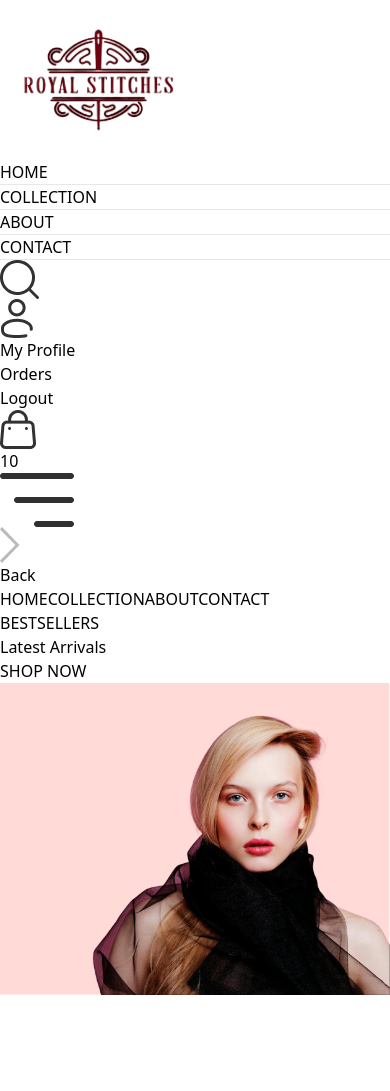
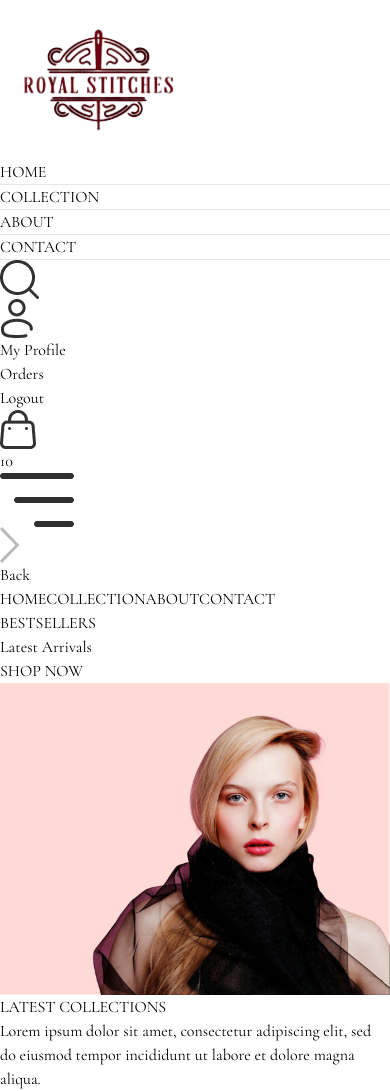
Before and after one commit to TammyBriggs/RoyalStitches-SEFP, a React (Vite) app in the folder frontend/: page / in a window 390 px wide. Before the commit the page ends 995 px from the top, so only its background shows below. Built offline with nearby package versions, Linux system fonts and the light colour scheme.

Commit message:
Hero complete, new components added

```diff
--- a/frontend/src/components/Hero.jsx
+++ b/frontend/src/components/Hero.jsx
@@ -11,7 +11,7 @@
                     <p className='w-8 md:w-11 h-[2px] bg-[#414141]'></p>
                     <p className='font-medium text-sm md:text-base'>BESTSELLERS</p>
                 </div>
-                <h1 className='text-3x1 sm:py-3 lg:text-5xl leading-relaxed'>Latest Arrivals</h1>
+                <h1 className='cormorant-garamond-regular text-3x1 sm:py-3 lg:text-5xl leading-relaxed'>Latest Arrivals</h1>
                 <div className='flex items-center gap-2'>
                   <p className='font-semibold text-sm md:text-base'>SHOP NOW</p>
                   <p className='w-8 md:w-11 h-[2px] bg-[#414141]'></p>
--- /dev/null
+++ b/frontend/src/components/LatestCollection.jsx
@@ -0,0 +1,23 @@
+import React, { useContext } from 'react'
+import { ShopContext } from '../context/ShopContext'
+import Title from './Title';
+
+const LatestCollection = () => {
+
+    const { products } = useContext(ShopContext);
+
+  return (
+    <div className='my-10'>
+        <div className='text-center py-8 text-3xl'>
+            <Title text1={'LATEST'} text2={'COLLECTIONS'} />
+            <p className='w-3/4 m-auto text-xs sm:text-sm md:text-base text-gray-600'>
+            Lorem ipsum dolor sit amet, consectetur adipiscing elit, sed do eiusmod tempor incididunt ut labore et dolore magna aliqua.
+            </p>
+        </div>
+
+
+    </div>
+  )
+}
+
+export default LatestCollection
--- /dev/null
+++ b/frontend/src/components/Title.jsx
@@ -0,0 +1,12 @@
+import React from 'react'
+
+const Title = ({text1, text2}) => {
+  return (
+    <div className='inline-flex gap-2 items-center mb-3'>
+        <p className='text-gray-500'>{text1} <span className='text-gray-700 font-medium'>{text2}</span></p>
+        <p className='w-8 sm:w-12 h-[1px] sm:h-[2px] bg-gray-700'></p>
+    </div>
+  )
+}
+
+export default Title
--- /dev/null
+++ b/frontend/src/context/ShopContext.jsx
@@ -0,0 +1,22 @@
+import { createContext } from "react";
+import { products } from "../assets/assets";
+
+export const ShopContext = createContext();
+
+const ShopContextProvider = (props) => {
+
+    const currency = '$';
+    const delivery_fee = 10;
+
+    const value = {
+        products, currency, delivery_fee
+    }
+
+    return (
+        <ShopContext.Provider value={value}>
+            {props.children}
+        </ShopContext.Provider>
+    )
+}
+
+export default ShopContextProvider;
--- a/frontend/src/index.css
+++ b/frontend/src/index.css
@@ -1,3 +1,5 @@
+@import url('https://fonts.googleapis.com/css2?family=Cormorant+Garamond:ital,wght@0,300;0,400;0,500;0,600;0,700;1,300;1,400;1,500;1,600;1,700&family=Outfit:wght@100..900&display=swap');
+
 @tailwind base;
 @tailwind components;
 @tailwind utilities;
@@ -5,3 +7,67 @@
 a.active hr{
     display: block;
 }
+
+*{
+    font-family: Cormorant Garamond;
+}
+
+.cormorant-garamond-light {
+    font-family: "Cormorant Garamond", serif;
+    font-weight: 300;
+    font-style: normal;
+  }
+
+  .cormorant-garamond-regular {
+    font-family: "Cormorant Garamond", serif;
+    font-weight: 400;
+    font-style: normal;
+  }
+
+  .cormorant-garamond-medium {
+    font-family: "Cormorant Garamond", serif;
+    font-weight: 500;
+    font-style: normal;
+  }
+
+  .cormorant-garamond-semibold {
+    font-family: "Cormorant Garamond", serif;
+    font-weight: 600;
+    font-style: normal;
+  }
+
+  .cormorant-garamond-bold {
+    font-family: "Cormorant Garamond", serif;
+    font-weight: 700;
+    font-style: normal;
+  }
+
+  .cormorant-garamond-light-italic {
+    font-family: "Cormorant Garamond", serif;
+    font-weight: 300;
+    font-style: italic;
+  }
+
+  .cormorant-garamond-regular-italic {
+    font-family: "Cormorant Garamond", serif;
+    font-weight: 400;
+    font-style: italic;
+  }
+
+  .cormorant-garamond-medium-italic {
+    font-family: "Cormorant Garamond", serif;
+    font-weight: 500;
+    font-style: italic;
+  }
+
+  .cormorant-garamond-semibold-italic {
+    font-family: "Cormorant Garamond", serif;
+    font-weight: 600;
+    font-style: italic;
+  }
+
+  .cormorant-garamond-bold-italic {
+    font-family: "Cormorant Garamond", serif;
+    font-weight: 700;
+    font-style: italic;
+  }
--- a/frontend/src/main.jsx
+++ b/frontend/src/main.jsx
@@ -3,9 +3,12 @@
 import App from './App.jsx'
 import './index.css'
 import {BrowserRouter} from 'react-router-dom'
+import ShopContextProvider from './context/ShopContext.jsx'
 
 ReactDOM.createRoot(document.getElementById('root')).render(
   <BrowserRouter>
-    <App />
+    <ShopContextProvider>
+      <App />
+    </ShopContextProvider>
   </BrowserRouter>,
 )
--- a/frontend/src/pages/Home.jsx
+++ b/frontend/src/pages/Home.jsx
@@ -1,10 +1,12 @@
 import React from 'react'
 import Hero from '../components/Hero'
+import LatestCollection from '../components/LatestCollection'
 
 const Home = () => {
   return (
     <div>
         <Hero />
+        <LatestCollection />
     </div>
   )
 }
```
